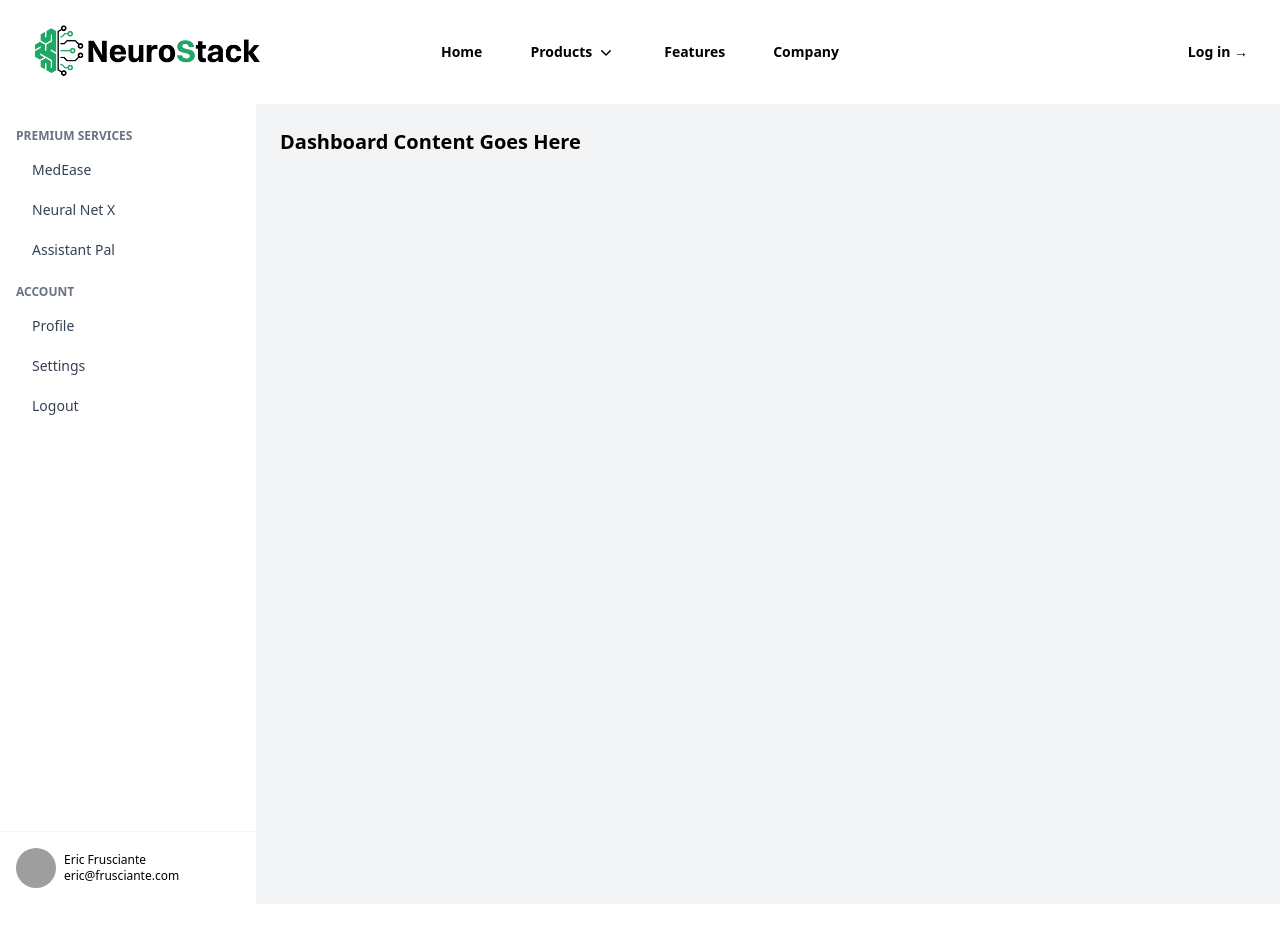
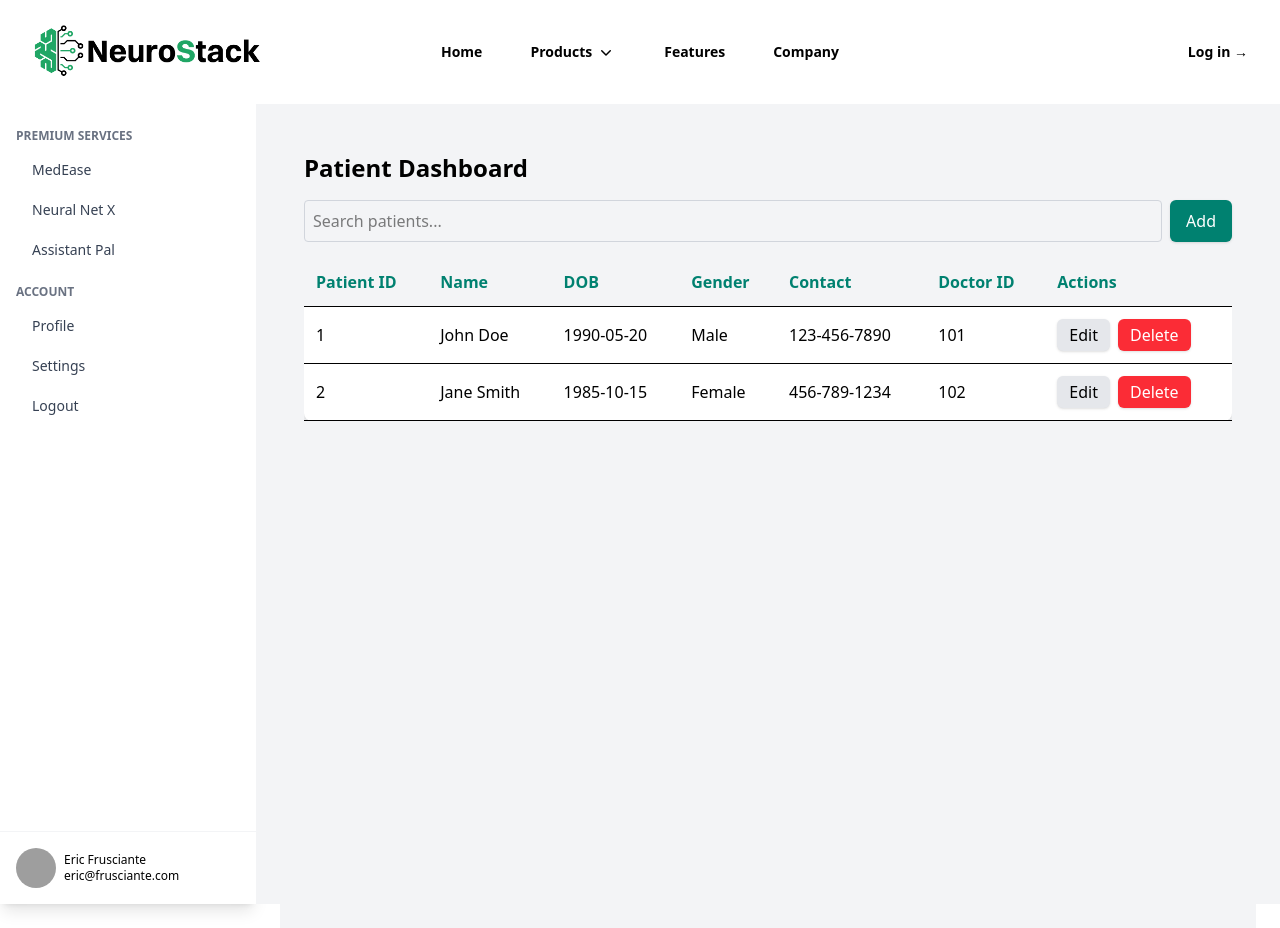
Before and after one commit to QuawiMudassir/NeuroStack, a React (Vite) app in the folder FrontEnd/: page /dashboard in a window 1280 px wide. Before the commit the page ends 904 px from the top, so only its background shows below. Built offline with nearby package versions, Linux system fonts and the light colour scheme; grey boxes are pictures that could not be loaded.

Commit message:
Created Dashboard Temp

```diff
--- a/FrontEnd/src/components/elements/DashboardSideNav.jsx
+++ b/FrontEnd/src/components/elements/DashboardSideNav.jsx
@@ -1,5 +1,6 @@
 import React from "react";
 import { Link } from "react-router-dom";
+import PatientTable from "./PatientTable";
 
 
 const DashboardSideNav = () => {
@@ -75,8 +76,7 @@ const DashboardSideNav = () => {
 
       {/* Main Dashboard Area */}
       <div className="w-4/5 p-6 bg-gray-100">
-        <h1 className="text-xl font-bold">Dashboard Content Goes Here</h1>
-        {/* Add your dashboard components inside this div */}
+          <PatientTable />
       </div>
     </div>
   );
--- /dev/null
+++ b/FrontEnd/src/components/elements/PatientTable.jsx
@@ -0,0 +1,91 @@
+import { useState } from "react";
+
+const PatientDashboard = () => {
+  const [patients, setPatients] = useState([
+    {
+      patient_id: 1,
+      first_name: "John",
+      last_name: "Doe",
+      date_of_birth: "1990-05-20",
+      gender: "Male",
+      contact_number: "123-456-7890",
+      email: "john.doe@example.com",
+      address: "123 Main St, Toronto",
+      emergency_contact: "Jane Doe - 987-654-3210",
+      medical_history: "None",
+      doctor_id: 101,
+      created_at: "2024-02-01",
+    },
+    {
+      patient_id: 2,
+      first_name: "Jane",
+      last_name: "Smith",
+      date_of_birth: "1985-10-15",
+      gender: "Female",
+      contact_number: "456-789-1234",
+      email: "jane.smith@example.com",
+      address: "456 Elm St, Toronto",
+      emergency_contact: "John Smith - 654-321-0987",
+      medical_history: "Asthma",
+      doctor_id: 102,
+      created_at: "2024-02-02",
+    },
+  ]);
+
+  return (
+    <div className="p-6 bg-gray-100 min-h-screen">
+      <h2 className="text-2xl font-semibold mb-4">Patient Dashboard</h2>
+
+      {/* Search Bar & Add Button */}
+      <div className="flex gap-2 mb-4">
+        <input
+          type="text"
+          placeholder="Search patients..."
+          className="border border-gray-300 p-2 rounded flex-1"
+        />
+        <button className="bg-[#008170] text-white px-4 py-2 rounded-md shadow hover:bg-[#006b5a] transition">
+          Add
+        </button>
+      </div>
+
+      {/* Patients Table */}
+      <div className="overflow-x-auto">
+        <table className="w-full border-collapse bg-white shadow-md rounded-lg">
+          <thead className="bg-gray-100 border-b">
+            <tr className="text-left text-[#008170]">
+              <th className="p-3">Patient ID</th>
+              <th className="p-3">Name</th>
+              <th className="p-3">DOB</th>
+              <th className="p-3">Gender</th>
+              <th className="p-3">Contact</th>
+              <th className="p-3">Doctor ID</th>
+              <th className="p-3">Actions</th>
+            </tr>
+          </thead>
+          <tbody>
+            {patients.map((patient) => (
+              <tr key={patient.patient_id} className="border-b">
+                <td className="p-3">{patient.patient_id}</td>
+                <td className="p-3">{patient.first_name} {patient.last_name}</td>
+                <td className="p-3">{patient.date_of_birth}</td>
+                <td className="p-3">{patient.gender}</td>
+                <td className="p-3">{patient.contact_number}</td>
+                <td className="p-3">{patient.doctor_id}</td>
+                <td className="p-3 flex gap-2">
+                  <button className="bg-gray-200 px-3 py-1 rounded-md shadow hover:bg-gray-300 transition">
+                    Edit
+                  </button>
+                  <button className="bg-red-500 text-white px-3 py-1 rounded-md shadow hover:bg-red-600 transition">
+                    Delete
+                  </button>
+                </td>
+              </tr>
+            ))}
+          </tbody>
+        </table>
+      </div>
+    </div>
+  );
+};
+
+export default PatientDashboard;
```
